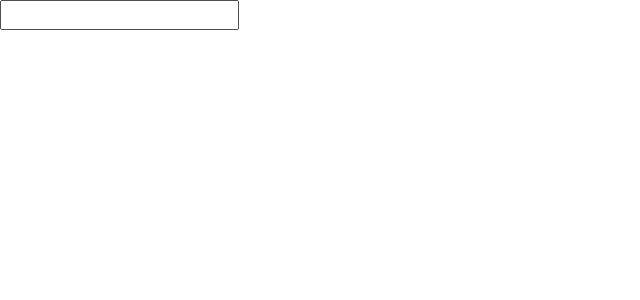
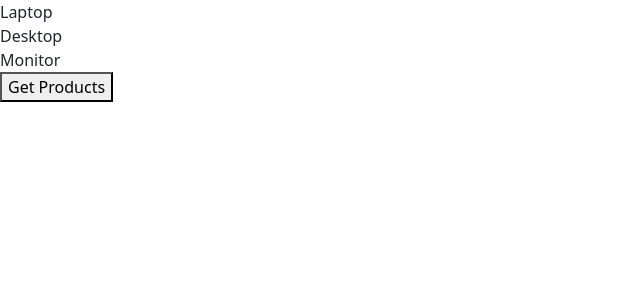
Before and after one commit to jamshed-qureshi/angular_course, an Angular app: page / in a window 1280 px wide. Shown: the top 300 px of the page, without its empty margins (0-640 px from the left). Built offline with nearby package versions, Linux system fonts and the light colour scheme.

Commit message:
20.ViewChildren_In_Angular

```diff
--- a/src/app/app.component.html
+++ b/src/app/app.component.html
@@ -1,2 +1,4 @@
 <!-- <p>App Works !!</p> -->
-<app-xix-view-child-in-angular></app-xix-view-child-in-angular>
+<!-- <app-xix-view-child-in-angular></app-xix-view-child-in-angular> -->
+
+<app-xx-view-children-in-angular></app-xx-view-children-in-angular>
--- a/src/app/app.component.ts
+++ b/src/app/app.component.ts
@@ -1,4 +1,4 @@
-import { Component, ElementRef, ViewChild } from '@angular/core';
+import { Component } from '@angular/core';
 
 @Component({
   selector: 'app-root',
--- a/src/app/app.module.ts
+++ b/src/app/app.module.ts
@@ -20,6 +20,7 @@ import { XVIIIOutputDecoratorsInAngularComponent } from './lessons/xviii-output-
 import { OutputParentComponent } from './lessons/xviii-output-decorators-in-angular/output-parent/output-parent.component';
 import { OutputChildComponent } from './lessons/xviii-output-decorators-in-angular/output-child/output-child.component';
 import { XIXViewChildInAngularComponent } from './lessons/xix-view-child-in-angular/xix-view-child-in-angular.component';
+import { XXViewChildrenInAngularComponent, ViewChildrenChildComponent } from './lessons/xx-view-children-in-angular/xx-view-children-in-angular.component';
 
 @NgModule({
   declarations: [
@@ -41,6 +42,8 @@ import { XIXViewChildInAngularComponent } from './lessons/xix-view-child-in-angu
     OutputParentComponent,
     OutputChildComponent,
     XIXViewChildInAngularComponent,
+    XXViewChildrenInAngularComponent,
+    ViewChildrenChildComponent
   ],
   imports: [
     FormsModule,
--- /dev/null
+++ b/src/app/lessons/xx-view-children-in-angular/xx-view-children-in-angular.component.html
@@ -0,0 +1,11 @@
+<div>
+    <!-- <div #product>Laptop</div>
+    <div #product>Desktop</div>
+    <div #product>Monitor</div> -->
+
+    <view-children-child product="Laptop"></view-children-child>
+    <view-children-child product="Desktop"></view-children-child>
+    <view-children-child product="Monitor"></view-children-child>
+</div>
+
+<button (click)="getProducts()">Get Products</button>
--- /dev/null
+++ b/src/app/lessons/xx-view-children-in-angular/xx-view-children-in-angular.component.ts
@@ -0,0 +1,32 @@
+import { Component, ElementRef, Input, QueryList, ViewChildren } from '@angular/core';
+
+
+@Component({
+  selector: 'view-children-child',
+  template: '<div>{{ product }}</div>'
+})
+export class ViewChildrenChildComponent {
+  @Input() product: string = '';
+}
+
+@Component({
+  selector: 'app-xx-view-children-in-angular',
+  templateUrl: './xx-view-children-in-angular.component.html',
+  styleUrls: ['./xx-view-children-in-angular.component.css']
+})
+export class XXViewChildrenInAngularComponent {
+  @ViewChildren("product") products!: QueryList<ElementRef>;
+  @ViewChildren(ViewChildrenChildComponent) childProducts!: QueryList<ViewChildrenChildComponent>;
+
+  getProducts(){
+    this.products.toArray().forEach(product => {
+      console.log(product.nativeElement.innerText);
+      product.nativeElement.innerText = 'Jamshed';
+    })
+
+    this.childProducts.toArray().forEach(product => {
+      console.log(product.product);
+      product.product = "Jamshed";
+    })
+  }
+}
```
Also changed, not shown: src/app/lessons/xx-view-children-in-angular/xx-view-children-in-angular.component.css (added).
